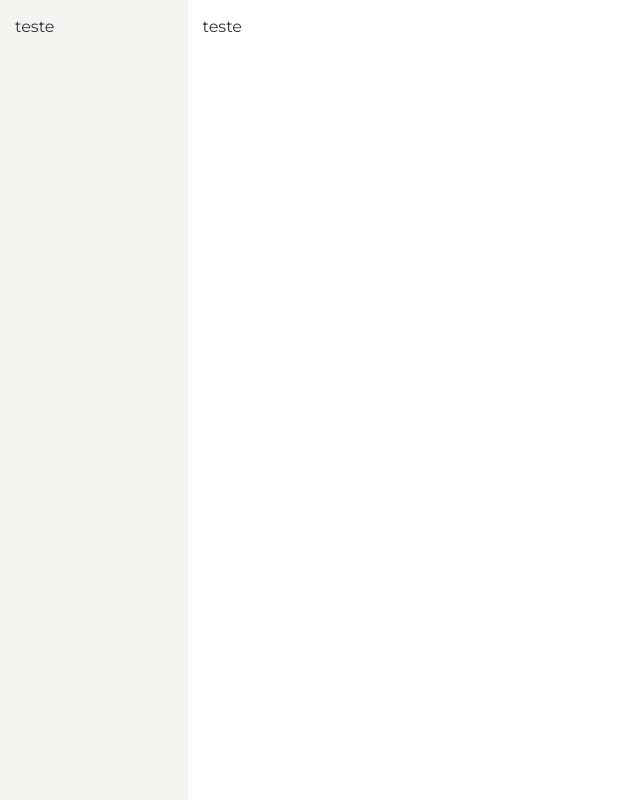
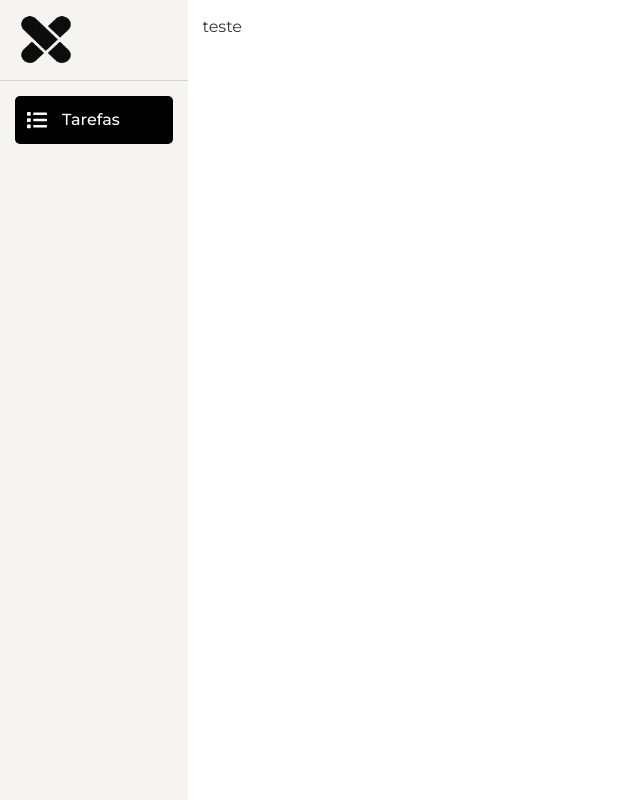
Before and after one commit to guilhermeoln/teste-sga, a Next.js app: page /tasks in a window 1280 px wide. Shown: the whole page, without its empty margins (0-640 px from the left). Built offline with nearby package versions, Linux system fonts and the light colour scheme.

Commit message:
feat: routes

```diff
--- a/src/components/Navbar/index.tsx
+++ b/src/components/Navbar/index.tsx
@@ -1,5 +1,45 @@
-import { Wrapper } from "./styles";
+"use client";
+
+import Image from "next/image";
+import { NavItemLabel, NavItemWrapper, Wrapper } from "./styles";
+import { Divider } from "@mui/material";
+import useRoutes from "@/hooks/useRoutes";
+import { useRouter } from "next/navigation";
+import { IconType } from "react-icons";
+
+type NavItemProps = {
+  id: string;
+  label: string;
+  isActive: boolean;
+  icon: IconType;
+  path: string;
+};
+
+function NavItem({ label, isActive, icon: Icon, path }: NavItemProps) {
+  const router = useRouter();
+
+  return (
+    <NavItemWrapper isActive={isActive} onClick={() => router.push(path)}>
+      <Icon size={20} color={isActive ? "white" : "black"} />
+      <NavItemLabel isActive={isActive}>{label}</NavItemLabel>
+    </NavItemWrapper>
+  );
+}
 
 export default function Navbar() {
-  return <Wrapper>teste</Wrapper>;
+  const { routes } = useRoutes();
+
+  return (
+    <Wrapper>
+      <Wrapper padding="15px">
+        <Image src="/images/logo.png" alt="logo" width={60} height={50} />
+      </Wrapper>
+      <Divider />
+      <Wrapper padding="15px">
+        {routes.map((route) => (
+          <NavItem key={route.id} {...route} />
+        ))}
+      </Wrapper>
+    </Wrapper>
+  );
 }
--- a/src/components/Navbar/styles.ts
+++ b/src/components/Navbar/styles.ts
@@ -1,12 +1,34 @@
 "use client";
 
-import { Box } from "@mui/material";
+import { Box, Typography } from "@mui/material";
 import { styled } from "@mui/material/styles";
 
 export const Wrapper = styled(Box)(({ theme }) => ({
   display: "flex",
   flexDirection: "column",
-  padding: "15px",
-  flex: 1,
+  width: "100%",
   backgroundColor: theme.palette.background.paper,
 }));
+
+export const NavItemWrapper = styled(Box, {
+  shouldForwardProp: (prop) => prop !== "isActive",
+})<{ isActive: boolean }>(({ theme, isActive }) => ({
+  display: "flex",
+  width: "100%",
+  padding: "12px",
+  borderRadius: "5px",
+  backgroundColor: isActive ? theme.palette.common.black : "transparent",
+  cursor: "pointer",
+  gap: "15px",
+  alignItems: "center",
+  justifyContent: "flex-start",
+  transition: "background-color 0.2s ease",
+}));
+
+export const NavItemLabel = styled(Typography, {
+  shouldForwardProp: (prop) => prop !== "isActive",
+})<{ isActive: boolean }>(({ theme, isActive }) => ({
+  color: isActive ? theme.palette.common.white : theme.palette.common.black,
+  fontWeight: 500,
+  display: "flex",
+}));
--- /dev/null
+++ b/src/hooks/useRoutes.ts
@@ -0,0 +1,30 @@
+"use client";
+
+import { Route } from "@/types";
+import { usePathname } from "next/navigation";
+import { FaList } from "react-icons/fa";
+
+const getRouteIsActiveByPathname = (
+  currentPathname: string,
+  routePathname: string
+) => {
+  return currentPathname === routePathname;
+};
+
+export default function useRoutes() {
+  const pathname = usePathname();
+
+  const routes: Route[] = [
+    {
+      id: "tasks",
+      label: "Tarefas",
+      path: "/tasks",
+      isActive: getRouteIsActiveByPathname(pathname, "/tasks"),
+      icon: FaList,
+    },
+  ];
+
+  return {
+    routes,
+  };
+}
--- /dev/null
+++ b/src/types/index.ts
@@ -0,0 +1,9 @@
+import { IconType } from "react-icons";
+
+export type Route = {
+  id: string;
+  label: string;
+  path: string;
+  icon: IconType;
+  isActive: boolean;
+};
```
